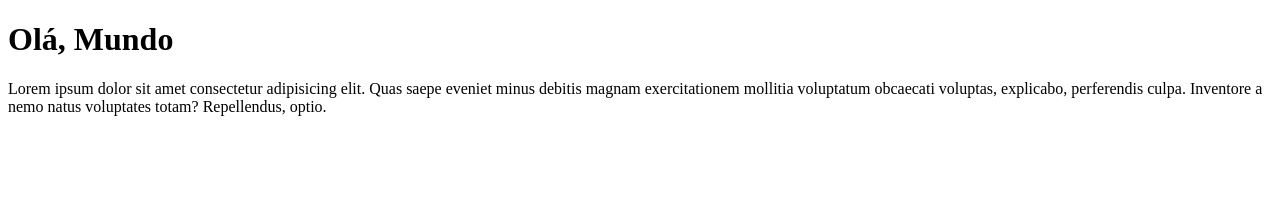
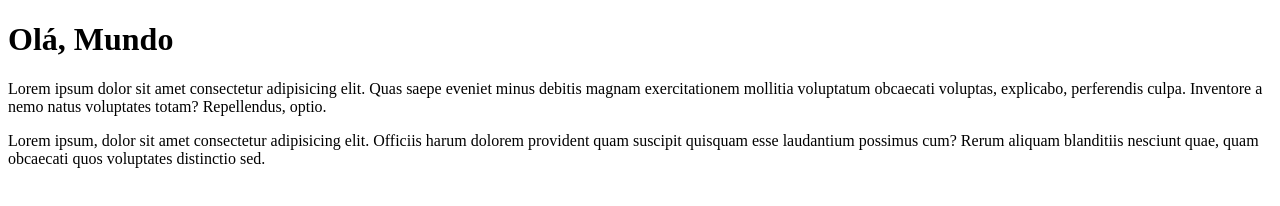
Before and after one commit to XxAlexanxX/Ola-Mundo, a plain HTML site: page Site de Teste/index.html in a window 1280 px wide. Drawn offline with Linux system fonts and the light colour scheme.

Commit message:
Adicionado um paragrafo

```diff
--- a/Site de Teste/index.html
+++ b/Site de Teste/index.html
@@ -9,6 +9,6 @@
 <body>
     <h1>Olá, Mundo</h1>
     <p>Lorem ipsum dolor sit amet consectetur adipisicing elit. Quas saepe eveniet minus debitis magnam exercitationem mollitia voluptatum obcaecati voluptas, explicabo, perferendis culpa. Inventore a nemo natus voluptates totam? Repellendus, optio.</p>
-
+    <p>Lorem ipsum, dolor sit amet consectetur adipisicing elit. Officiis harum dolorem provident quam suscipit quisquam esse laudantium possimus cum? Rerum aliquam blanditiis nesciunt quae, quam obcaecati quos voluptates distinctio sed.</p>
 </body>
 </html>
```
